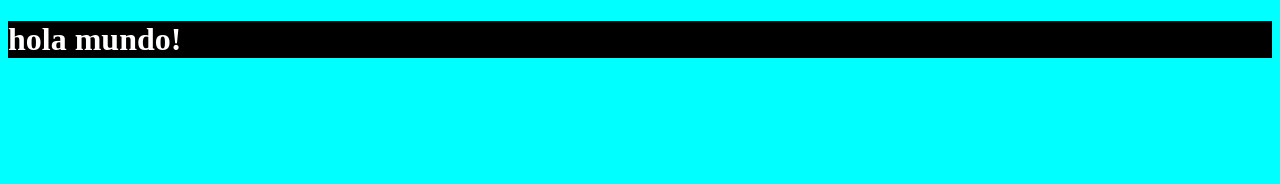
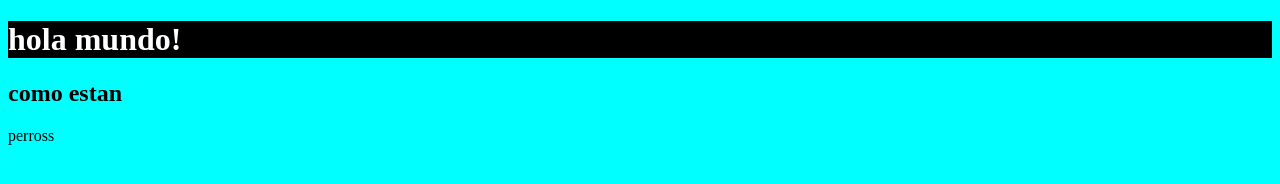
Before and after one commit to andresil01/mi-primer-web, a plain HTML site: page index.html in a window 1280 px wide. Drawn offline with Linux system fonts and the light colour scheme.

Commit message:
se hacen cambios en la pagina

```diff
--- a/index.html
+++ b/index.html
@@ -10,5 +10,10 @@
 </head>
 <body>
     <h1>hola mundo!</h1>
+     <h2>como estan</h2>
+     <form action="dos">
+        <t1>perross</t1>
+     </form>
+
 </body>
 </html>
```
